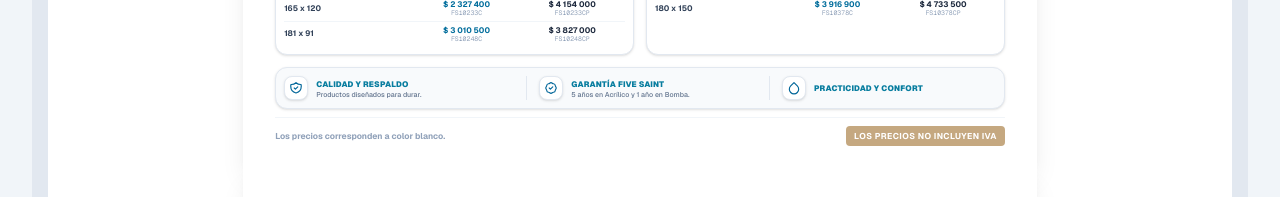
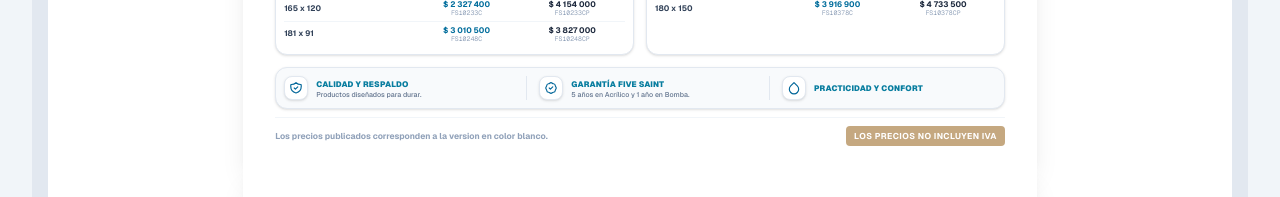
Before and after one commit to yoelzoff98/FiveSaint, a Next.js app: page /admin-FiveSaint/lista-de-precios in a window 1280 px wide. Shown: the part 3340-3537 px from the top of the page. Built offline with nearby package versions, Linux system fonts and the light colour scheme.

Commit message:
Actualizacion Rosana Nueva

```diff
--- a/src/components/pdf/PriceListPdf.tsx
+++ b/src/components/pdf/PriceListPdf.tsx
@@ -616,7 +616,7 @@ export const PriceListPdf = forwardRef<HTMLDivElement, {}>((props, ref) => {
 
               {/* Footer info Premium */}
               <div className="flex justify-between items-center shrink-0 pt-2 border-t border-slate-100 mt-2">
-                <p className="text-[8.5px] text-slate-400 font-bold">Los precios corresponden a color blanco.</p>
+                <p className="text-[8.5px] text-slate-400 font-bold">Los precios publicados corresponden a la version en color blanco.</p>
                 <div className="bg-accent-gold text-white font-bold px-2 py-1 rounded text-[8.5px] uppercase tracking-wider">
                   LOS PRECIOS NO INCLUYEN IVA
                 </div>
@@ -921,7 +921,7 @@ export const PriceListPdf = forwardRef<HTMLDivElement, {}>((props, ref) => {
               {/* Footer */}
               <div className="flex justify-between items-end shrink-0 pt-2 border-t border-slate-100 mt-2">
                 <div className="text-[9px] text-slate-600 max-w-[500px] leading-relaxed">
-                  <p className="font-bold text-slate-800">Los precios corresponden a color blanco</p>
+                  <p className="font-bold text-slate-800">Los precios publicados corresponden a la version en color blanco</p>
                   <p className="mt-0.5">En los Sistemas Hidroterapéuticos las vistas son cromo y están compuestos de: casco con soporte para bomba, jet, succión, pulsador neumático y bomba.</p>
                   <p className="mt-0.5">Las medidas y las imágenes son ilustrativas sujetas a variaciones sin previo aviso.</p>
                 </div>
@@ -946,7 +946,7 @@ export const PriceListPdf = forwardRef<HTMLDivElement, {}>((props, ref) => {
               {/* Footer */}
               <div className="flex justify-between items-end shrink-0 pt-2 border-t border-slate-100 mt-2">
                 <div className="text-[9px] text-slate-600 max-w-[500px] leading-relaxed">
-                  <p className="font-bold text-slate-800">Los precios corresponden a color blanco</p>
+                  <p className="font-bold text-slate-800">Los precios publicados corresponden a la version en color blanco</p>
                   <p className="mt-0.5">En los Sistemas Hidroterapéuticos las vistas son cromo y están compuestos de: casco con soporte para bomba, jet, succión, pulsador neumático y bomba.</p>
                   <p className="mt-0.5">Las medidas y las imágenes son ilustrativas sujetas a variaciones sin previo aviso.</p>
                 </div>
@@ -965,7 +965,7 @@ export const PriceListPdf = forwardRef<HTMLDivElement, {}>((props, ref) => {
               {/* Footer */}
               <div className="flex justify-between items-end shrink-0 pt-2 border-t border-slate-100 mt-2">
                 <div className="text-[9px] text-slate-600 max-w-[500px] leading-relaxed">
-                  <p className="font-bold text-slate-800">Los precios corresponden a color blanco</p>
+                  <p className="font-bold text-slate-800">Los precios publicados corresponden a la version en color blanco</p>
                   <p className="mt-0.5">En los Sistemas Hidroterapéuticos las vistas son cromo y están compuestos de: casco con soporte para bomba, jet, succión, pulsador neumático y bomba.</p>
                   <p className="mt-0.5">Las medidas y las imágenes son ilustrativas sujetas a variaciones sin previo aviso.</p>
                 </div>
@@ -1038,9 +1038,9 @@ export const PriceListPdf = forwardRef<HTMLDivElement, {}>((props, ref) => {
 
         {/* Footer info Pág Equipamientos */}
         <div className="px-10 pb-4 flex justify-between items-end shrink-0 border-t border-slate-100 pt-2 mt-2">
-          <div className="text-[7.5px] text-slate-400 max-w-sm">
-            <p>Los precios corresponden a color blanco.</p>
-            <p className="mt-0.5">Precios sujetos a modificación sin previo aviso.</p>
+          <div className="text-[10px] text-slate-400 max-w-sm">
+            <p>Los precios publicados corresponden a la version en color blanco.</p>
+            <p className="mt-0.5"></p>
           </div>
           <div className="bg-accent-gold text-white font-bold px-2 py-1 rounded text-[9px] uppercase tracking-wider">
             LOS PRECIOS NO INCLUYEN IVA
@@ -1224,7 +1224,7 @@ export const PriceListPdf = forwardRef<HTMLDivElement, {}>((props, ref) => {
             {/* Footer info Ofertas */}
             <div className="flex justify-between items-end shrink-0 pt-2 border-t border-slate-100 mt-2">
               <div className="text-[9px] text-slate-500 max-w-[500px] leading-relaxed">
-                <p className="font-bold text-slate-700">Los precios corresponden a color blanco.</p>
+                <p className="font-bold text-slate-700">Los precios publicados corresponden a la version en color blanco.</p>
                 <p className="mt-0.5">Las bañeras de OFERTA se les puede agregar equipamiento <strong className="text-slate-700">sin variar la cantidad de jet.</strong></p>
               </div>
               <div className="bg-accent-gold text-white font-bold px-3 py-1 rounded text-[9px] uppercase tracking-wider">
@@ -1592,7 +1592,7 @@ export const PriceListPdf = forwardRef<HTMLDivElement, {}>((props, ref) => {
 
             {/* Footer info */}
             <div className="px-16 pb-8 mt-auto flex justify-between items-end shrink-0 text-[10px] text-slate-500 border-t border-slate-200 pt-4">
-              <p>Los precios corresponden a color blanco.</p>
+              <p>Los precios publicados corresponden a la version en color blanco.</p>
               <div className="bg-accent-gold text-white font-bold px-3 py-1 rounded shadow-sm text-xs uppercase tracking-wider">
                 LOS PRECIOS NO INCLUYEN IVA
               </div>
```
